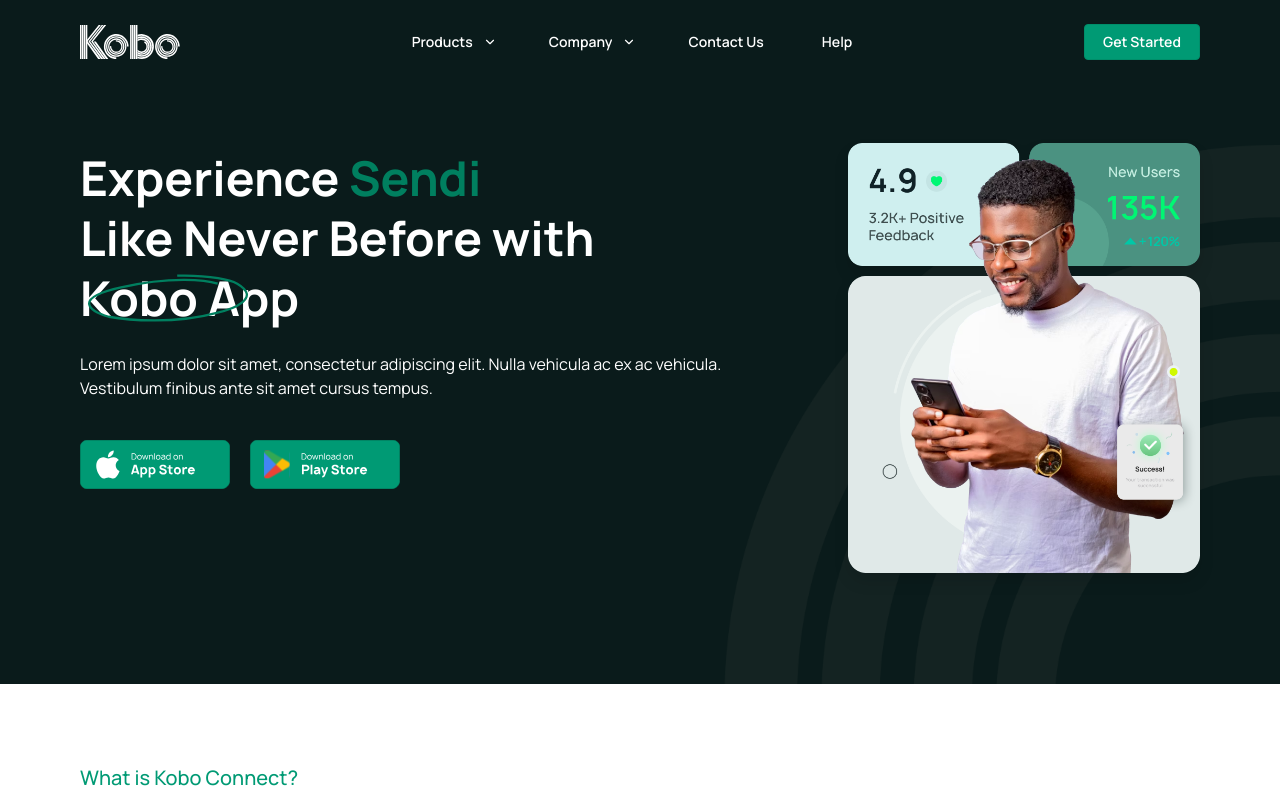
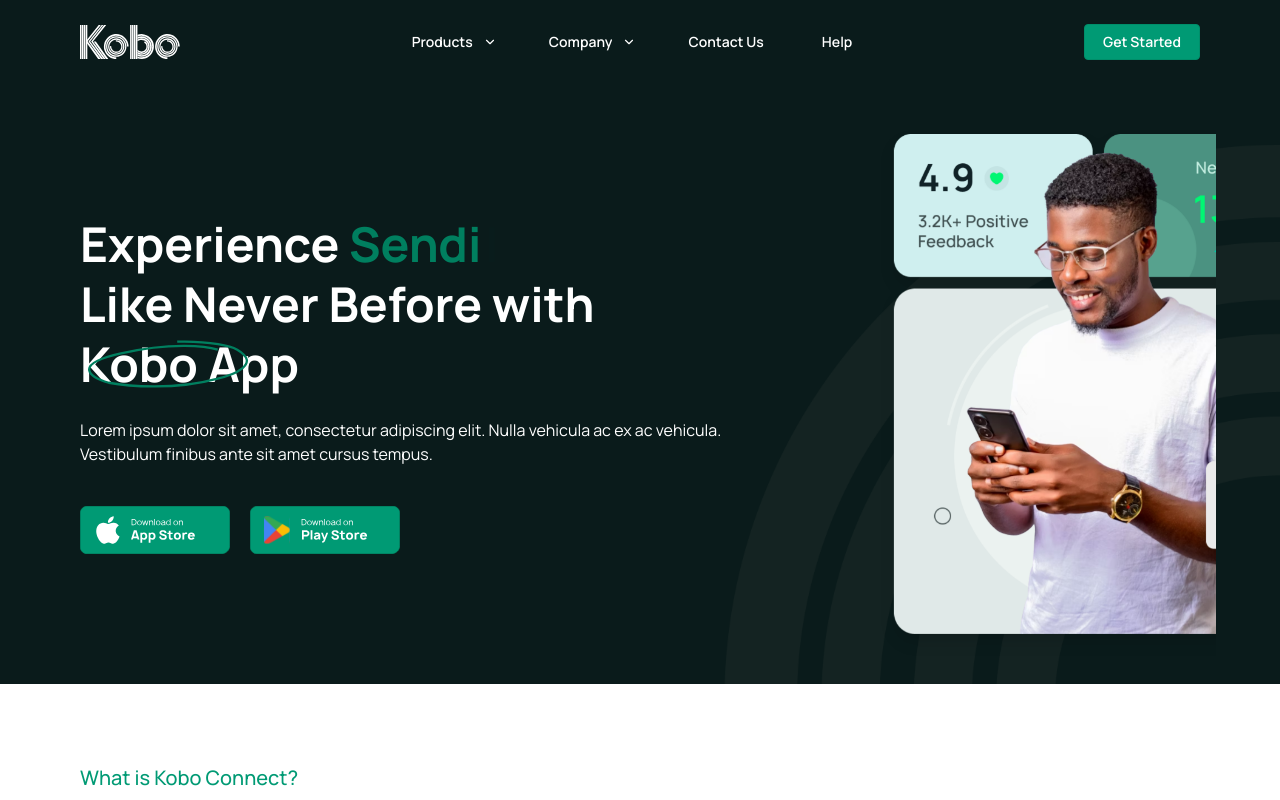
Before and after one commit to KoboSquare/koboapp-landing, a Next.js app: page / in a window 1280 px wide. Shown: the top 800 px of the page. Built offline with nearby package versions, Linux system fonts and the light colour scheme.

Commit message:
fix the initial render for the hero section

```diff
--- a/app/globals.css
+++ b/app/globals.css
@@ -25,3 +25,20 @@
   color: var(--foreground);
   font-family: Arial, Helvetica, sans-serif;
 } */
+
+/* Prevent typewriter cursor from causing layout shifts */
+.typewriter-cursor {
+  display: inline-block;
+  width: 0.6em;
+  animation: blink 1s step-end infinite;
+}
+
+/* Prevent motion library from creating layout shifts */
+[data-framer-motion] {
+  will-change: auto !important;
+}
+
+/* Force GPU acceleration without layout shifts */
+.drop-shadow-xl {
+  transform: translateZ(0);
+}
--- a/components/home/hero.tsx
+++ b/components/home/hero.tsx
@@ -18,47 +18,47 @@
     transition: { staggerChildren: 0.12, delayChildren: 0.05 },
   },
 };
+
 const fadeUp: Variants = {
-  hidden: { opacity: 0, y: 16 },
+  hidden: { opacity: 0 },
   show: {
     opacity: 1,
-    y: 0,
     transition: { type: "tween", duration: 0.5, ease: EASE },
   },
 };
 
 export default function Hero() {
   return (
-    <section className="relative h-[75dvh] overflow-hidden">
-      {/* BG with soft zoom/fade */}
-      <motion.div
-        initial={{ opacity: 0, scale: 1.04 }}
-        whileInView={{ opacity: 1, scale: 1 }}
-        viewport={{ once: true, amount: 0.2 }}
-        transition={{ duration: 1.05, ease: EASE }}
-        className="absolute inset-0 z-0"
-      >
+    <section className="relative h-[75dvh] min-h-[600px] overflow-hidden">
+      {/* Background - render immediately without animation */}
+      <div className="absolute inset-0 z-0">
         <Image
           src={heroBg}
           priority
           alt="hero-bg"
           fill
+          sizes="100vw"
+          quality={90}
           className="absolute inset-0 object-cover"
         />
-      </motion.div>
+      </div>
 
       <motion.div
         variants={wrap}
         initial="hidden"
-        whileInView="show"
-        viewport={{ once: true, amount: 0.35 }}
-        className="relative z-10 mx-auto grid max-w-6xl grid-cols-1 gap-8 px-4 py-4 md:grid-cols-3 md:py-6"
+        animate="show"
+        className="relative z-10 mx-auto grid h-full max-w-6xl grid-cols-1 gap-8 px-4 py-4 md:grid-cols-3 md:py-6"
+        style={{
+          contentVisibility: "auto", // Optimize rendering
+          containIntrinsicSize: "0 600px", // Reserve space
+        }}
       >
         {/* Left copy */}
-        <div className="col-span-2 max-w-2xl py-10 text-white">
+        <div className="col-span-2 flex max-w-2xl flex-col justify-center text-white">
           <motion.h1
             variants={fadeUp}
             className="text-2xl font-bold leading-[1.25] md:text-5xl"
+            style={{ minHeight: "1.25em" }} // Reserve vertical space
           >
             Experience{" "}
             <span className="text-[#007F5F]">
@@ -77,20 +77,23 @@
               Kobo App
               {/* animated underline */}
               <svg
-                className="absolute left-2 bottom-0 w-20 md:w-40"
+                className="pointer-events-none absolute bottom-0 left-2 w-20 md:w-40"
                 height="60"
                 viewBox="0 0 278 82"
                 fill="none"
                 xmlns="http://www.w3.org/2000/svg"
+                style={{
+                  position: "absolute",
+                  willChange: "auto", // Prevent GPU layer promotion shifts
+                }}
               >
                 <motion.path
                   d="M225.325 16.0525C206.359 9.83672 146.22 2.40419 57.3937 22.4006C-31.4322 42.397 6.15813 64.8532 36.0565 73.5818C68.4575 79.7976 151.594 86.5953 221.769 67.2337C252.195 60.6212 302.297 41.1275 259.307 16.0525C249.429 10.7624 214.736 0.578977 154.992 2.16599"
                   stroke="#007F5F"
                   strokeWidth="4"
                   initial={{ pathLength: 0, opacity: 0 }}
-                  whileInView={{ pathLength: 1, opacity: 1 }}
-                  viewport={{ once: true, amount: 0.5 }}
-                  transition={{ duration: 1, ease: EASE, delay: 0.15 }}
+                  animate={{ pathLength: 1, opacity: 1 }}
+                  transition={{ duration: 1, ease: EASE, delay: 0.5 }}
                 />
               </svg>
             </span>
@@ -114,7 +117,8 @@
                 priority
                 alt="app-store"
                 width={150}
-                height={150}
+                height={50}
+                style={{ width: "150px", height: "auto" }}
               />
             </motion.div>
             <motion.div
@@ -127,7 +131,8 @@
                 priority
                 alt="play-store"
                 width={150}
-                height={150}
+                height={50}
+                style={{ width: "150px", height: "auto" }}
               />
             </motion.div>
           </motion.div>
@@ -135,20 +140,23 @@
 
         {/* Right mock */}
         <motion.div
-          initial={{ opacity: 0, y: 24, scale: 0.98 }}
-          whileInView={{ opacity: 1, y: 0, scale: 1 }}
-          viewport={{ once: true, amount: 0.35 }}
+          initial={{ opacity: 0 }}
+          animate={{ opacity: 1 }}
           transition={{ duration: 0.6, ease: EASE }}
-          className="col-span-1 min-h-[500px] grid place-items-center"
+          className="col-span-1 grid min-h-[500px] place-items-center"
         >
-          <Image
-            src={heroImg}
-            alt="hero-img"
-            width={500}
-            height={500}
-            priority
-            className="drop-shadow-xl"
-          />
+          <div
+            style={{ width: "500px", height: "500px", position: "relative" }}
+          >
+            <Image
+              src={heroImg}
+              alt="hero-img"
+              fill
+              priority
+              sizes="(max-width: 768px) 100vw, 500px"
+              className="drop-shadow-xl object-contain"
+            />
+          </div>
         </motion.div>
       </motion.div>
     </section>
--- a/components/shared/typewriter-text.tsx
+++ b/components/shared/typewriter-text.tsx
@@ -1,8 +1,37 @@
-"use client"
-import { Typewriter } from 'react-simple-typewriter'
+// "use client";
+// import { Typewriter } from "react-simple-typewriter";
+
+// function TypewriterText({ words }: { words: string[] }) {
+//   return (
+//     <Typewriter
+//       words={words}
+//       loop
+//       cursor
+//       cursorStyle="|"
+//       typeSpeed={70}
+//       deleteSpeed={50}
+//       delaySpeed={1000}
+//     />
+//   );
+// }
+
+// export default TypewriterText;
+
+"use client";
+import { Typewriter } from "react-simple-typewriter";
 
 function TypewriterText({ words }: { words: string[] }) {
+  // Find the longest word to reserve space
+  const longestWord = words.reduce((a, b) => (a.length > b.length ? a : b), "");
+
   return (
+    <span
+      className="inline-block"
+      style={{
+        minWidth: `${longestWord.length * 0.6}em`, // Reserve space based on longest word
+        textAlign: "left",
+      }}
+    >
       <Typewriter
         words={words}
         loop
@@ -12,7 +41,8 @@
         deleteSpeed={50}
         delaySpeed={1000}
       />
-    )
+    </span>
+  );
 }
 
-export default TypewriterText
+export default TypewriterText;
```
Lines whose indentation alone changed are shown as unchanged.
